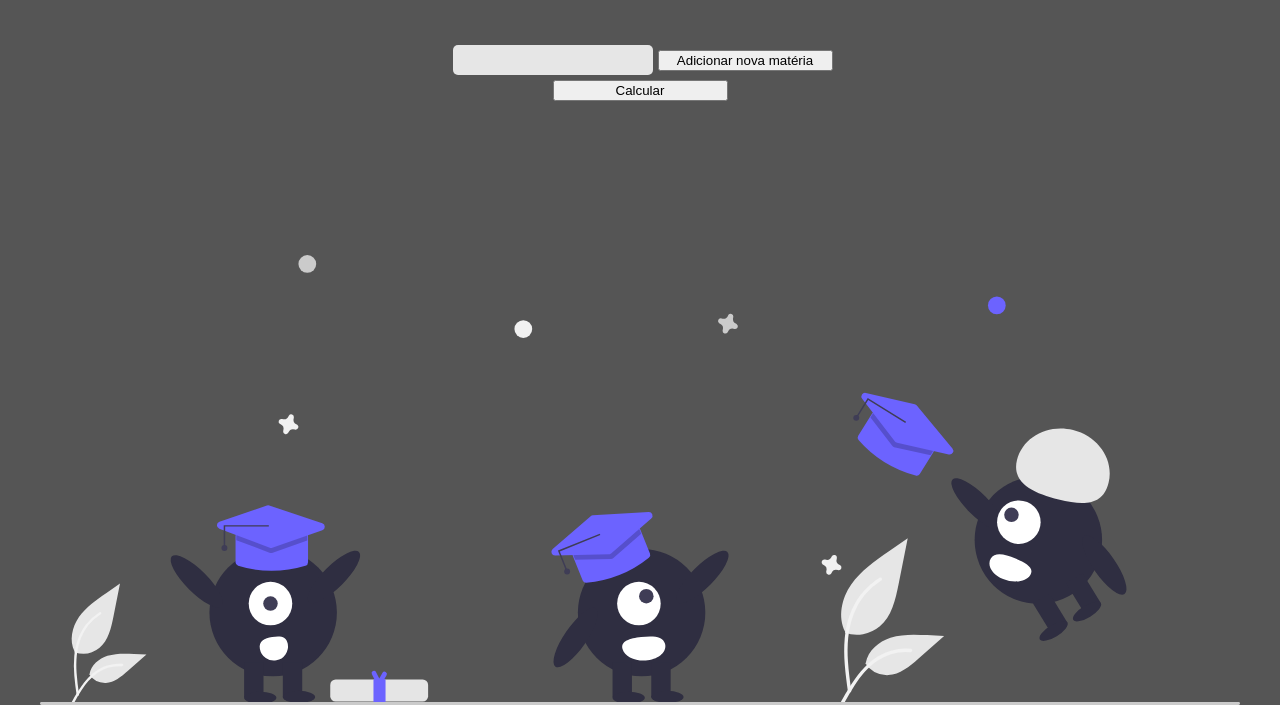
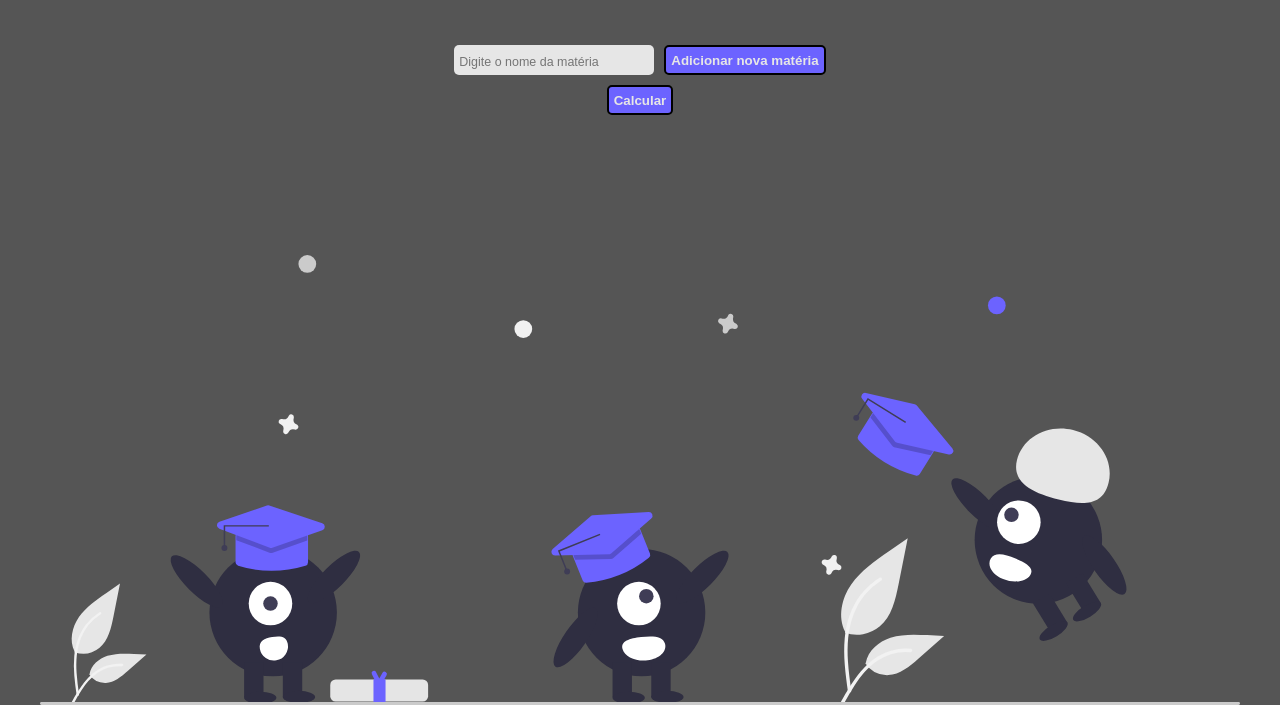
Before and after one commit to cedraz/CalculadoraCR, a website with bundled scripts: page public/index.html in a window 1280 px wide. Shown: the part 95-800 px from the top of the page. Built offline with nearby package versions, Linux system fonts and the light colour scheme.

Commit message:
css botao

```diff
--- a/public/assets/css/style.css
+++ b/public/assets/css/style.css
@@ -35,8 +35,15 @@ body {
     justify-content: center;
 }
 
-.input-nova-materia {
+.input-nome-materia {
     width: 200px;
+    font-size: 0.8em;
+}
+
+.input-nome-materia::placeholder {
+    justify-self: center;
+    align-self: center;
+    font-size: 0.65em;
 }
 
 .materias {
@@ -52,16 +59,66 @@ input {
     width: 50px;
     height: 30px;
     padding: 5px;
-    font-size: 1em;
     border: 0;
     background-color: rgb(230 230 230);
     border-radius: 5px;
 }
 
+tr {
+    margin: 5px 0 5px 0;
+}
+
+input[type=number]::-webkit-inner-spin-button {
+    -webkit-appearance: none;
+
+}
+
+.input-materia {
+    font-size: 0.8em;
+    margin: 0 10px 0 10px;
+}
+
 button {
+    display: block;
+    text-decoration: none;
+    background-color: rgb(108 99 255);
+    color: rgb(230 230 230);
+
     align-self: center;
-    width: 175px;
-    height: auto;
+    justify-self: center;
+    width: auto;
+    height: 30px;
+
+    padding: 5px;
+    margin: 5px;
+
+    font-weight: bold;
+
+    border: 2px solid #000000;
+    border-radius: 5px;
+
+    overflow: hidden;
+
+    position: relative;
+
+}
+
+button:before{
+    content: '';
+    position: absolute;
+    top: 50%;
+    left: 50%;
+
+    transform: translate(-50%, -50%);
+
+    width: 100%;
+    height: 100%;
+
+    background-color: #5fe36a;
+
+    z-index: -1;
+
+    transition: .7s ease;
 }
 
 .foot {
--- a/public/index.html
+++ b/public/index.html
@@ -14,7 +14,7 @@
     <section class="container">
 
         <div class="cria-materia">
-            <input type="text" class="input-nova-materia">
+            <input type="text" placeholder="Digite o nome da matéria" class="input-nome-materia">
             <button class="botao-nova-materia">Adicionar nova matéria</button>
         </div>
 
--- a/src/main.js
+++ b/src/main.js
@@ -1,7 +1,7 @@
 import { novaMateria } from "./modules/novaMateria.js";
 
 const materias = document.querySelector('.materias');
-const inputNovaMateria = document.querySelector('.input-nova-materia');
+const inputNovaMateria = document.querySelector('.input-nome-materia');
 const criaMateria = document.querySelector('.botao-nova-materia');
 
 criaMateria.addEventListener('click', () => {
--- a/src/modules/novaMateria.js
+++ b/src/modules/novaMateria.js
@@ -19,6 +19,10 @@ function novaMateria(nome, divPai) {
 
     tr.appendChild(nomeMateria)
     for (let tag of array) {
+        tag.classList.add('input-materia');
+        if (tag !== ch) {
+            tag.maxLength = "10"
+        }
         tag.type = "number"
         tr.appendChild(tag);
     }
```
